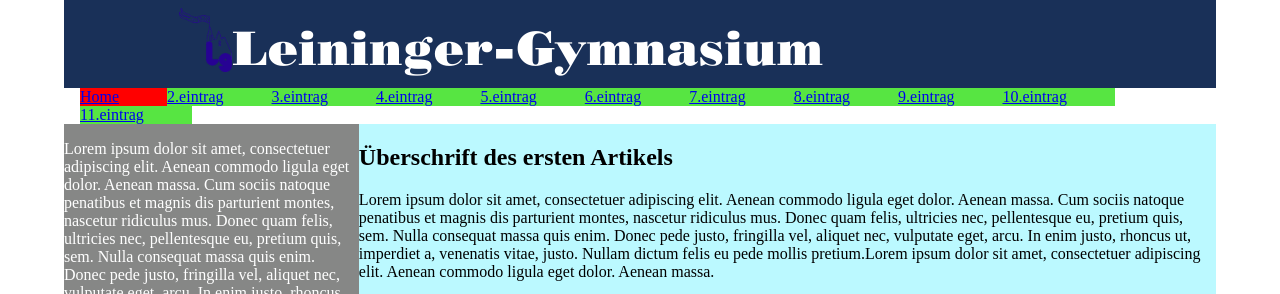
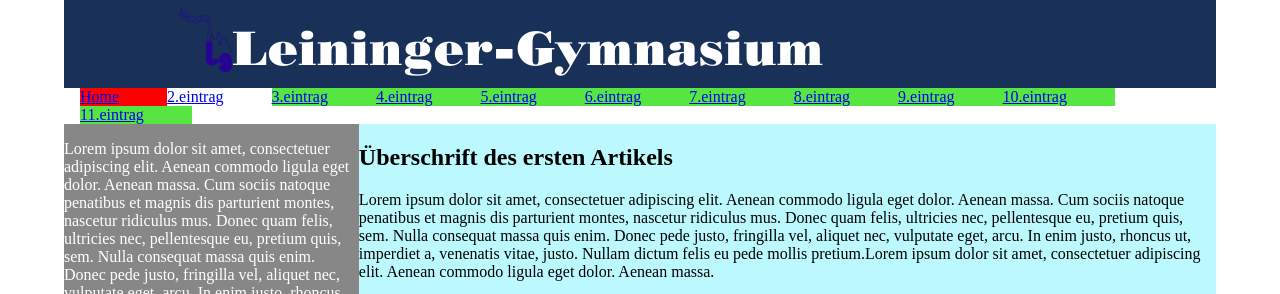
Before and after one commit to clusterag/regular, a plain HTML site: page index.html in a window 1280 px wide. Shown: the top 294 px of the page. Drawn offline with nearby package versions, Linux system fonts and the light colour scheme.

Commit message:
fixed activemainnavitem, was still a class in the css

```diff
--- a/style.css
+++ b/style.css
@@ -67,7 +67,7 @@ h1 {
 	background:#F00;
 }
 
-.activemainnavitem {
+#activemainnavitem {
 	background:#FFF;
 }
 
```
